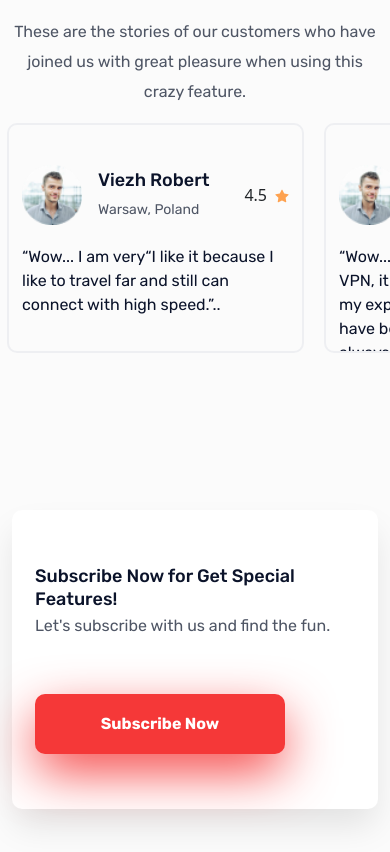
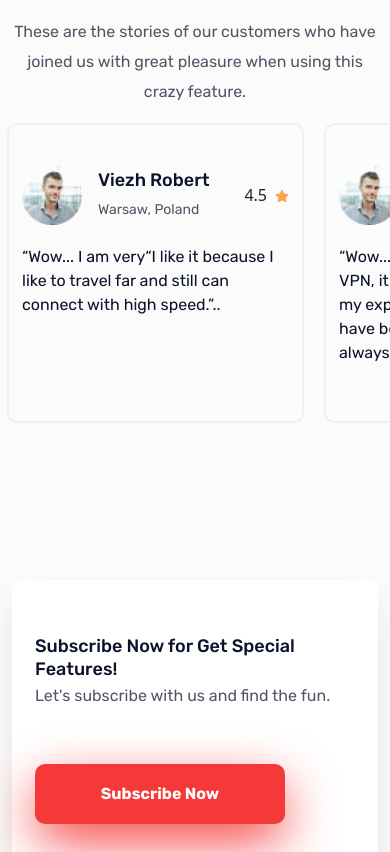
Before and after one commit to AmanPunia-510/vpn, a plain HTML site: page index.html in a window 390 px wide. Shown: the part 5426-6278 px from the top of the page. Drawn offline with nearby package versions, Linux system fonts and the light colour scheme.

Commit message:
change in height of slick slider

```diff
--- a/assets/css/style.css
+++ b/assets/css/style.css
@@ -713,7 +713,6 @@ ul {
 
     .slick-box {
         width: 400px;
-        height: 230px;
-        overflow-y: auto;
+        height: 300px;
     }
 }
```
